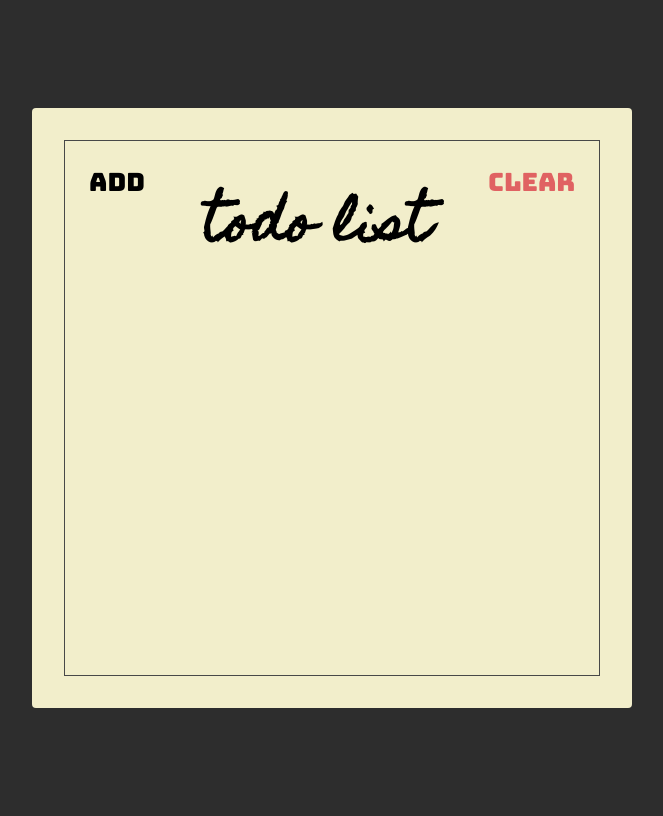
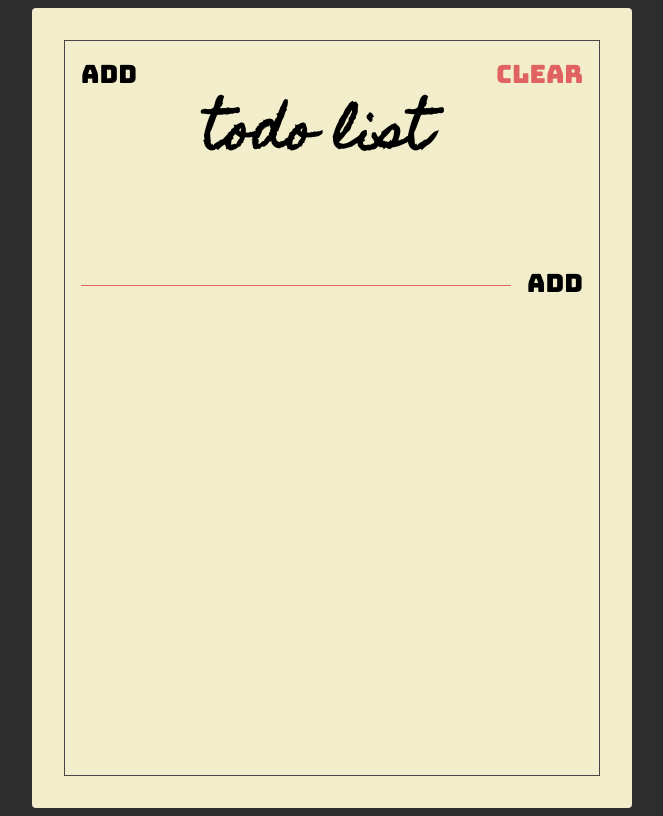
Before and after one commit to ahmatrizal/reactcoursestarter, a website: page index.html in a window 1280 px wide. Shown: the whole page, without its empty margins (308-971 px from the left). Drawn offline with Linux system fonts and the light colour scheme.

Commit message:
penambahan add form

```diff
--- a/index.html
+++ b/index.html
@@ -20,11 +20,18 @@
   <body>
     <div class="container">
       <div class="frame">
-        <div class="div header">
+        <section class="header">
           <button class="header-btn">Add</button>
           <h1 class="header-title">Todo List</h1>
           <button class="header-btn main-red-color">Clear</button>
-        </div>
+        </section>
+
+        <section class="add">
+          <form class="add-form">
+            <input type="text" class="add-input" />
+            <button class="add-btn">Add</button>
+          </form>
+        </section>
       </div>
     </div>
   </body>
--- a/style.css
+++ b/style.css
@@ -32,7 +32,7 @@ body.html {
 }
 
 .container {
-  height: 600px;
+  height: 800px;
   width: 600px;
   background-color: #f2eecb;
   border-radius: 4px;
@@ -64,7 +64,43 @@ body.html {
   font-size: 1.8rem;
   font-family: "Bungee", san-serif;
 
-  padding: 24px;
+  padding: 16px;
+  cursor: pointer;
+  background: unset;
+  border: unset;
+  outline: unset;
+}
+
+.add {
+  padding: 16px;
+}
+
+.add-form {
+  display: flex;
+  align-items: flex-start;
+}
+
+.add-input {
+  background: unset;
+  border: unset;
+  padding: 0 64px;
+
+  flex: 1;
+  border-bottom: 1px solid var(--main-red-color);
+  outline: unset;
+
+  font-family: "Homemade Apple", sans-serif;
+  font-size: 16px;
+  text-transform: lowercase;
+}
+
+.add-btn {
+  font-size: 1.8rem;
+  font-family: "Bungee", san-serif;
+
+  padding: 16px;
+  padding-right: unset;
+  cursor: pointer;
 
   background: unset;
   border: unset;
```
